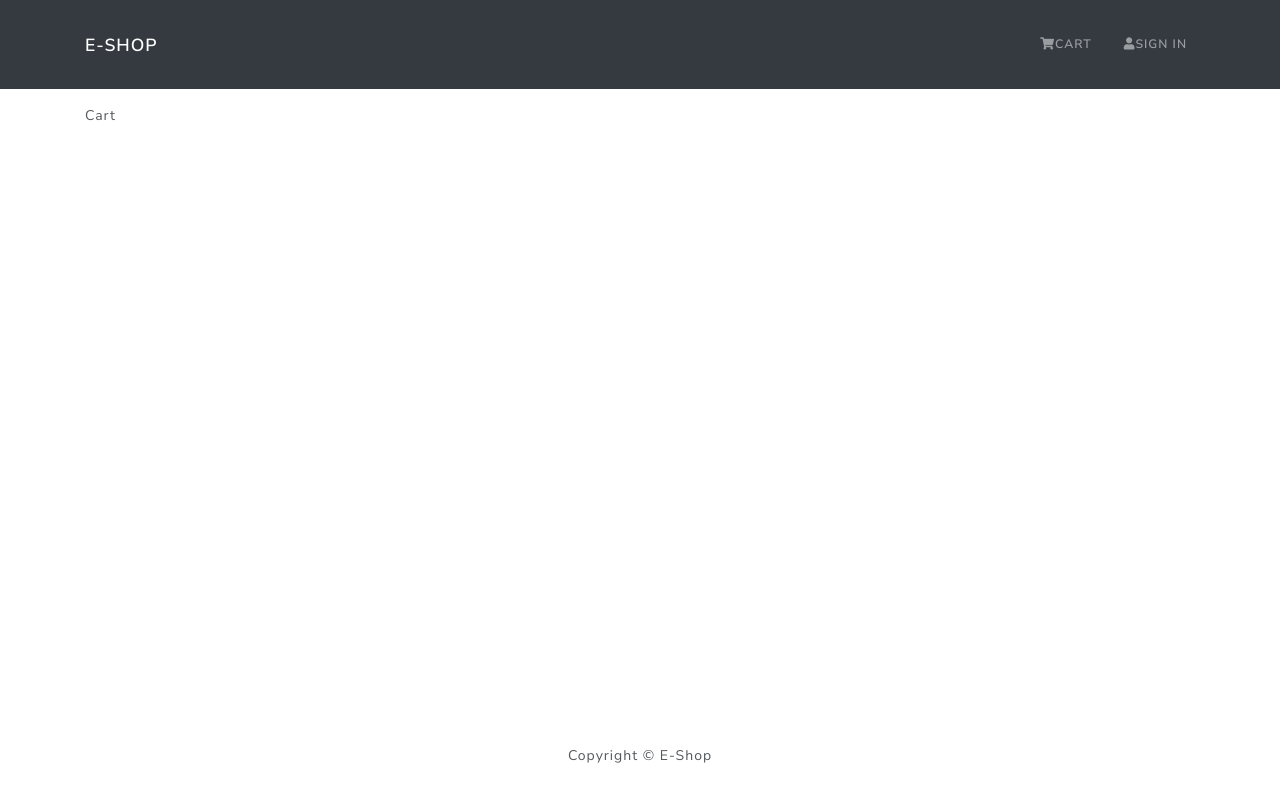
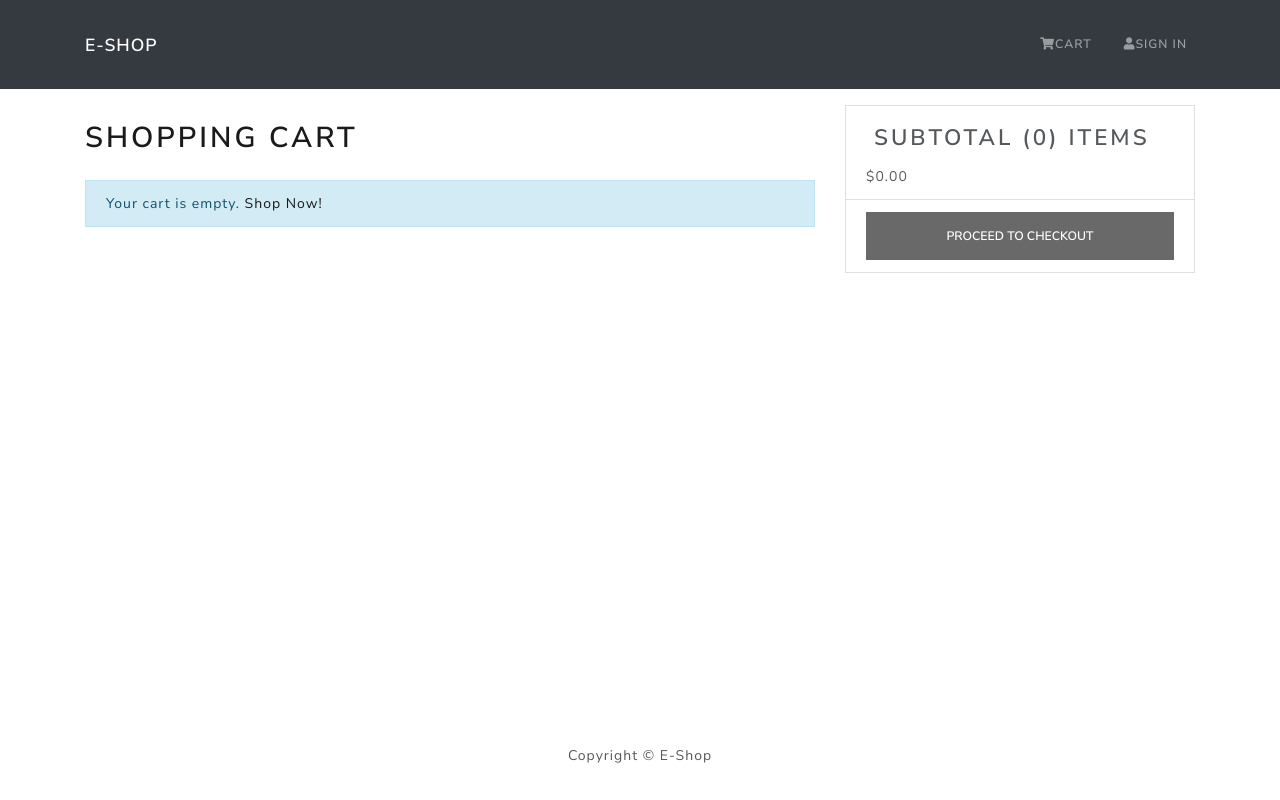
Before and after one commit to BinayT/E-Shop, a React (Create React App) app in the folder frontend/: page /cart in a window 1280 px wide. Built offline with nearby package versions, Linux system fonts and the light colour scheme.

Commit message:
Cart screen done, subtotal items and price are showing up

```diff
--- a/frontend/src/index.scss
+++ b/frontend/src/index.scss
@@ -13,3 +13,13 @@
     transform: scale(1.02);
   }
 }
+
+h1 {
+  font-size: 1.8rem;
+  padding: 1rem 0;
+}
+
+h2 {
+  font-size: 1.4rem;
+  padding: 0.4rem 0.5rem;
+}
--- a/frontend/src/screens/CartScreen.jsx
+++ b/frontend/src/screens/CartScreen.jsx
@@ -19,13 +19,103 @@
   const qty = location.search ? Number(location.search.split('=')[1]) : 1;
   const dispatch = useDispatch();
 
+  const cart = useSelector((state) => state.cart);
+  const { cartItems } = cart;
+
   useEffect(() => {
     if (productId) {
       dispatch(addToCart(productId, qty));
     }
   }, [dispatch, productId, qty]);
 
-  return <div>Cart</div>;
+  const removeFromCartHandler = (id) => {
+    console.log(id);
+  };
+
+  const checkoutHandler = () => {
+    history.push('/login?redirect=shipping');
+  };
+
+  return (
+    <Row>
+      <Col md={8}>
+        <h1>Shopping Cart</h1>
+        {cartItems.length === 0 ? (
+          <ErrorMessage>
+            Your cart is empty. <Link to='/'>Shop Now!</Link>
+          </ErrorMessage>
+        ) : (
+          <ListGroup variant='flush'>
+            {cartItems.map((item) => (
+              <ListGroup.Item key={item.product}>
+                <Row>
+                  <Col md={2}>
+                    <Image src={item.image} alt={item.name} fluid rounded />
+                  </Col>
+                  <Col md={3}>
+                    <Link to={`/product/${item.product}`}>{item.name}</Link>
+                  </Col>
+                  <Col md={2}>${item.price}</Col>
+                  <Col md={2}>
+                    <Form.Control
+                      as='select'
+                      value={qty}
+                      onChange={(e) =>
+                        dispatch(
+                          addToCart(item.product, Number(e.target.value))
+                        )
+                      }
+                    >
+                      {[...Array(item.countInStock).keys()].map((x) => (
+                        <option key={x + 1} value={x + 1}>
+                          {x + 1}
+                        </option>
+                      ))}
+                    </Form.Control>
+                  </Col>
+                  <Col md={2}>
+                    <Button
+                      type='button'
+                      variant='light'
+                      onClick={() => removeFromCartHandler(item.product)}
+                    >
+                      <i className='fas fa-trash'></i>
+                    </Button>
+                  </Col>
+                </Row>
+              </ListGroup.Item>
+            ))}
+          </ListGroup>
+        )}
+      </Col>
+      <Col md={4}>
+        <Card>
+          <ListGroup variant='flush'>
+            <ListGroup.Item>
+              <h2>
+                Subtotal ({cartItems.reduce((acc, item) => acc + item.qty, 0)})
+                items
+              </h2>
+              $
+              {cartItems
+                .reduce((acc, item) => acc + item.qty * item.price, 0)
+                .toFixed(2)}
+            </ListGroup.Item>
+            <ListGroup.Item>
+              <Button
+                type='button'
+                className='btn-block'
+                disabled={cartItems.length === 0}
+                onClick={checkoutHandler}
+              >
+                Proceed to Checkout
+              </Button>
+            </ListGroup.Item>
+          </ListGroup>
+        </Card>
+      </Col>
+    </Row>
+  );
 };
 
 export default CartScreen;
```
